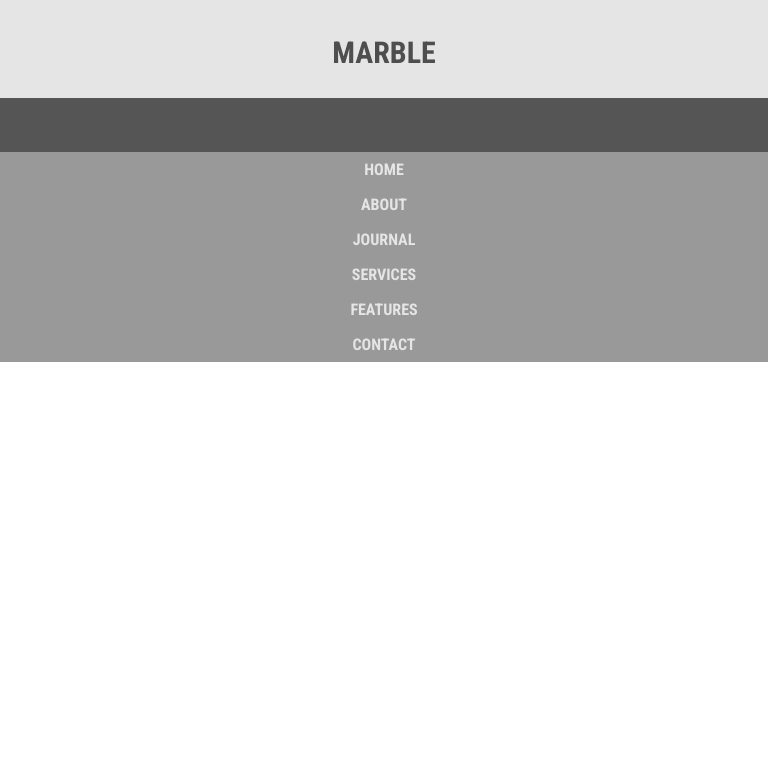
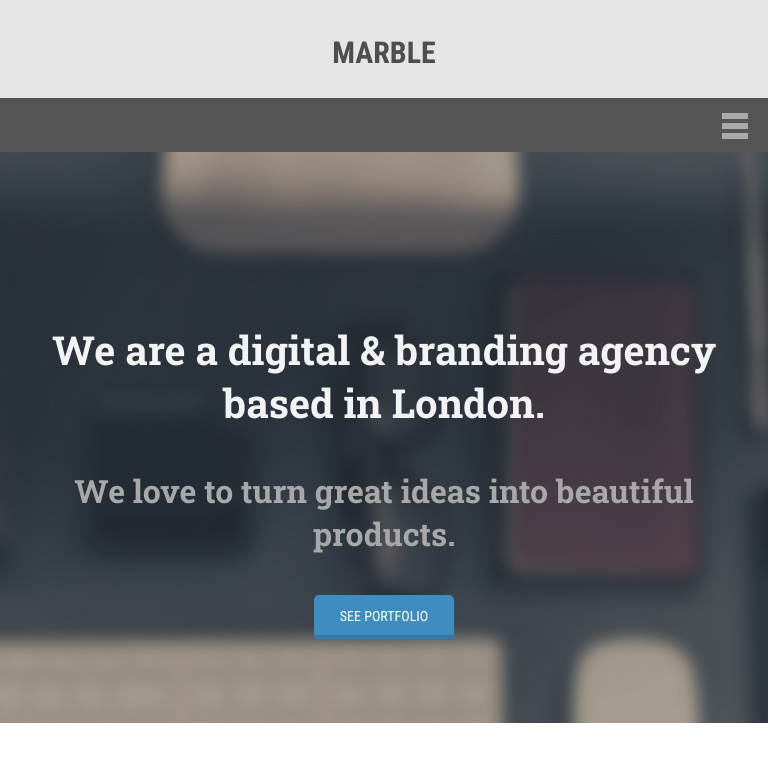
Before and after one commit to GustovAlex/template, a plain HTML site: page src/index.html in a window 768 px wide. Drawn offline with nearby package versions, Linux system fonts and the light colour scheme; files that its build step writes are made by us from their sources.

Commit message:
title done

```diff
--- a/src/index.html
+++ b/src/index.html
@@ -1,5 +1,6 @@
 <!DOCTYPE html>
 <html lang="en">
+
 <head>
   <meta charset="UTF-8" />
   <meta name="viewport" content="width=device-width, initial-scale=1.0" />
@@ -10,18 +11,27 @@
   <link rel="stylesheet" href="main.css" />
   <link
     href="https://fonts.googleapis.com/css?family=Roboto+Condensed:400,700|Roboto+Slab:400,700|Roboto:400,700&display=swap"
-            rel="stylesheet"
-        />
+    rel="stylesheet" />
 </head>
 
 <body>
+
+  <!-- header -->
+
   <header id="home">
     <div class="content">
       <div class="head">
+
         <div class="head_logo">
           Marble
         </div>
+
         <div class="head_burger">
+          <span class="head_burger_wrap"></span>
+          <label for="burger_button">
+            <span class="wrap"></span>
+          </label>
+          <input type="checkbox" name="" id="burger_button" />
           <nav class="head_menu">
             <ul>
               <li>
@@ -59,6 +69,29 @@
         </div>
       </div>
     </div>
+
+    <!-- title -->
+
+    <div class="title_background">
+      <div class="title content">
+        <h1>
+          We are a digital & branding agency based in London.
+        </h1>
+        <p>
+          We love to turn great ideas into beautiful products.
+        </p>
+        <div class="title_btn">
+          See portfolio
+        </div>
+      </div>
+    </div>
+
+
   </header>
+
+  <!-- section title -->
+
+
 </body>
+
 </html>
--- a/src/styles/main.less
+++ b/src/styles/main.less
@@ -29,21 +29,26 @@
   margin: 0 auto;
 }
 
+// styles for header
+
 #home {
   background: #e5e5e5;
-  height: 123px;
+
 }
 
 .head {
   .DisplayFlex(space-between);
   align-items: center;
-  padding-top: 35px;
+  height: 123px;
 
   &_logo {
     color: @header_title_color;
     font-size: 40px;
     text-transform: uppercase;
+  }
 
+  input {
+    display: none;
   }
 
   &_menu {
@@ -62,7 +67,6 @@
 
           &:hover {
             color: #4dc6af;
-
           }
         }
       }
@@ -70,7 +74,9 @@
   }
 }
 
-@media screen and (min-width: 468px) and (max-width: 768px) {
+// media for header
+
+@media screen and (max-width: 768px) {
   .content {
     max-width: 100%;
     margin: 0 auto;
@@ -86,7 +92,6 @@
     padding: 0;
 
     &_logo {
-
       font-size: 30px;
       text-align: center;
       padding-top: 35px;
@@ -100,19 +105,61 @@
       background: #555555;
       height: 54px;
 
-      &:hover .head_menu {
-        height: 0;
-        overflow: hidden;
-        transition: height 0.2s ease-in;
+      label {
+        display: block;
+        width: 26px;
+        height: 6px;
+        background: #aaaaaa;
+        margin-top: 25px;
+        float: right;
+        margin-right: 20px;
+        position: relative;
+
+        &::after,
+        &::before {
+          content: '';
+          display: block;
+          width: 26px;
+          height: 6px;
+          background: #aaaaaa;
+          position: absolute;
+        }
+
+        &::before {
+          top: -10px;
+        }
+
+        &::after {
+          top: 10px;
+        }
+
+        .wrap {
+          width: 26px;
+          height: 26px;
+          display: block;
+          background: none;
+          cursor: pointer;
+          position: absolute;
+          top: -10px;
+          z-index: 3;
+        }
+      }
+
+      input:checked~.head_menu {
+        height: 210px;
+        transition: height 0.4s ease;
       }
     }
 
     &_menu {
-      // display: none;
+      transition: height 0.4s ease;
       width: 100%;
-      background: #55555599;
+      background: #555555;
+      opacity: 85%;
       margin-top: 54px;
-      height: 210px;
+      height: 0px;
+      overflow: hidden;
+      position: relative;
 
       ul {
         display: block;
@@ -123,7 +170,7 @@
           margin: 0 auto;
 
           a {
-            color: #e5e5e5;
+            color: #fff;
             padding: 0;
           }
         }
@@ -131,3 +178,56 @@
     }
   }
 }
+
+// styles for title
+
+.title_background {
+  background-image: url(images/banner.jpg);
+  background-position: top center;
+  background-repeat: no-repeat;
+}
+
+.title {
+  padding: 200px 0;
+  text-align: center;
+
+  h1,
+  p {
+    .MyFonts("Roboto Slab", serif; bold);
+  }
+
+  h1 {
+    font-size: 40px;
+    color: #f3f3f3;
+    padding-bottom: 40px;
+  }
+
+  p {
+    font-size: 32px;
+    color: #a8a8a8;
+    padding-bottom: 40px;
+  }
+
+  &_btn {
+    .MyFonts("Roboto Condensed", sans-serif; 400);
+    box-sizing: border-box;
+    padding-top: 13px;
+    margin: 0 auto;
+    border-bottom: 5px solid #3678a3;
+    height: 45px;
+    width: 140px;
+    border-radius: 5px;
+    background: #3f8dbf;
+    color: #fff;
+    font-size: @content_text_FontSize;
+    text-transform: uppercase;
+    cursor: pointer;
+    transition: background 0.3s ease-in;
+
+    &:hover {
+      background: #326e94;
+    }
+  }
+}
+
+// media for title
```
Also changed, not shown: src/images/banner.jpg (added). Lines whose indentation alone changed are shown as unchanged.
